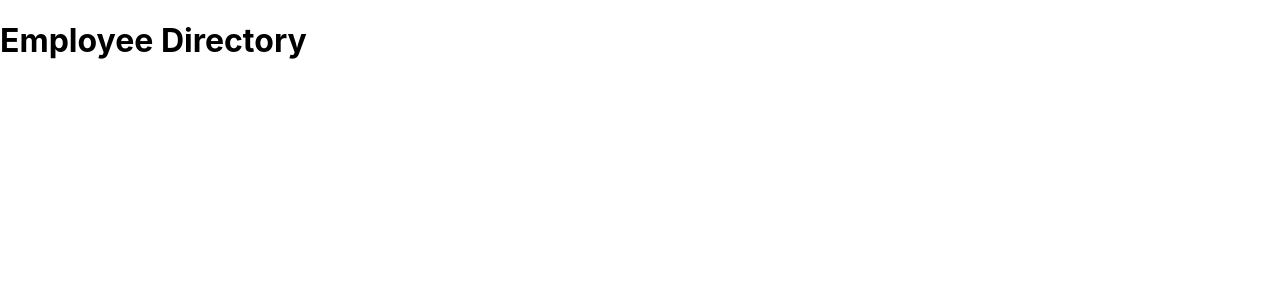
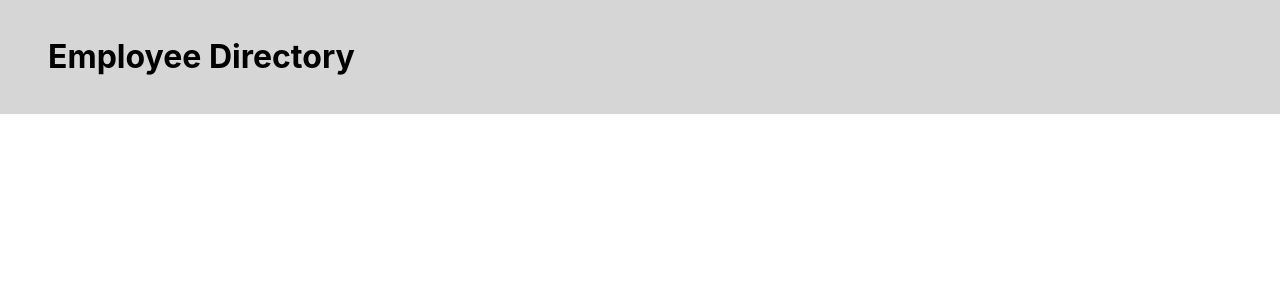
Before and after one commit to HuhnDaniel/employee-directory, a React (Create React App) app: page / in a window 1280 px wide. Shown: the top 300 px of the page. Built offline with nearby package versions, Linux system fonts and the light colour scheme; the HTML template or start-up script is replaced by a standard one.

Commit message:
style header

```diff
--- a/src/components/Header/index.js
+++ b/src/components/Header/index.js
@@ -1,5 +1,5 @@
 import React from "react";
-// import "./style.css";
+import "./style.css";
 
 function Header() {
     return (
--- /dev/null
+++ b/src/components/Header/style.css
@@ -0,0 +1,8 @@
+header {
+    background-color: #d6d6d6;
+    padding: 1rem;
+}
+
+.title {
+    margin-left: 2rem;
+}
```
